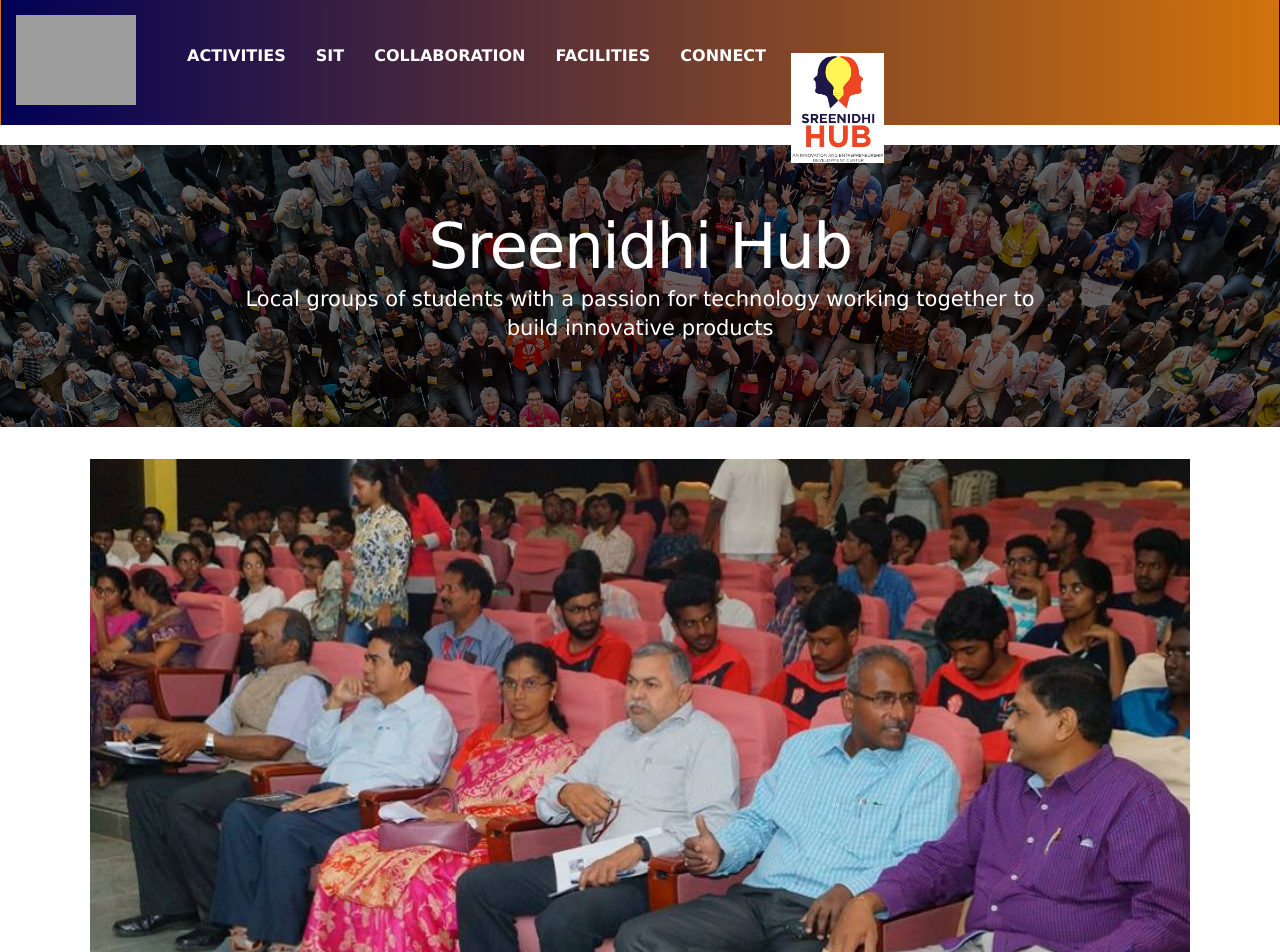
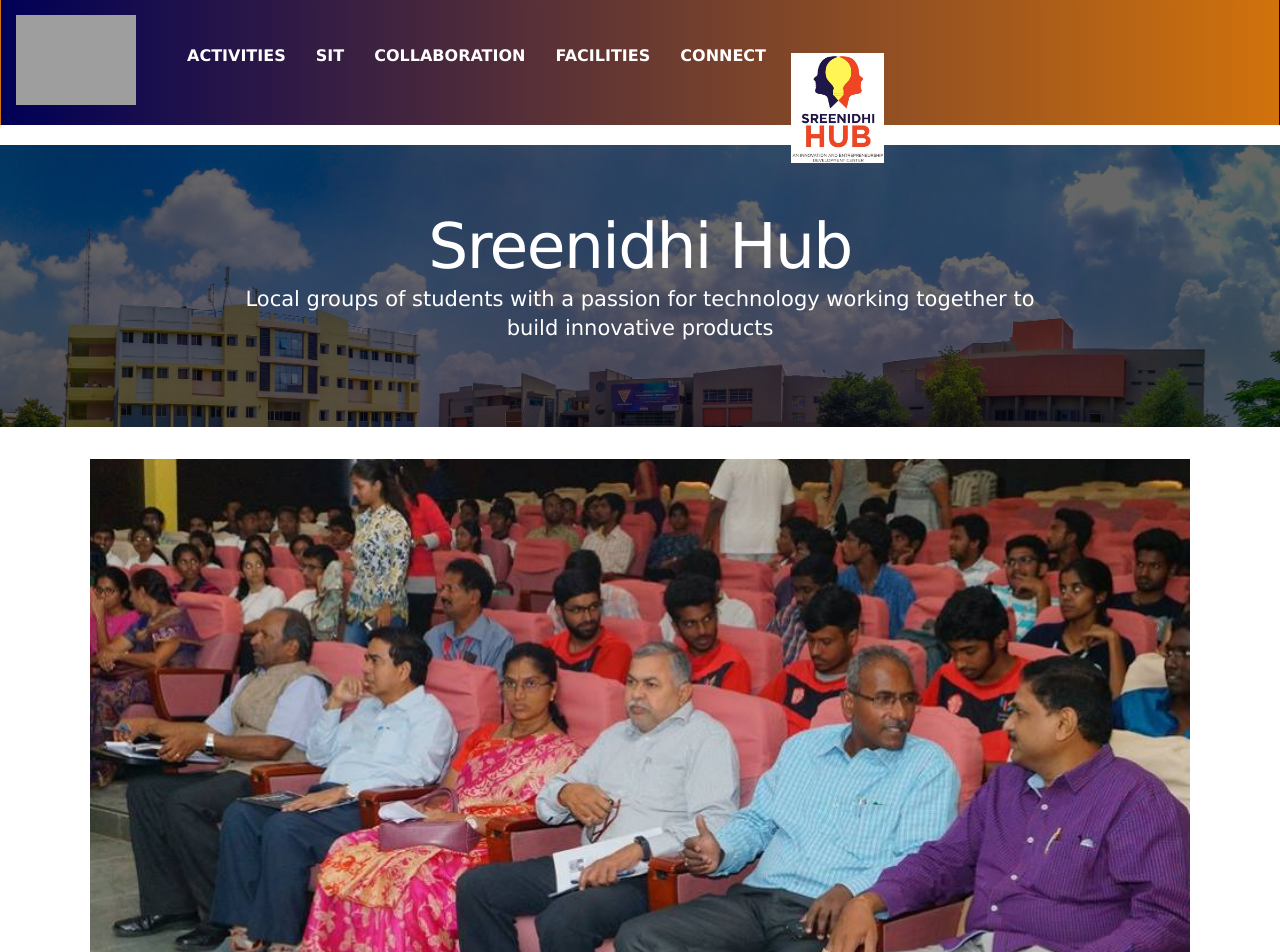
Before and after one commit to SNISTInnovationHub/snistinnovationhub.github.io, a Jekyll site: the page built from index.html, in a window 1280 px wide. Shown: the top 952 px of the page. Built offline with Jekyll 4.4.1, drawn with Linux system fonts in a browser that asks for light colours; nearby versions of some CDN libraries; some web fonts are replaced; library files that are not in the unit come from our copies.

Commit message:
Update app.css

```diff
--- a/static/css/app.css
+++ b/static/css/app.css
@@ -247,7 +247,7 @@
 }
 
 .jumbotron {
-    background: linear-gradient( rgba(0, 0, 0, 0.6), rgba(0, 0, 0, 0.6) ), url('../img/photo_top.jpg');
+    background: linear-gradient( rgba(0, 0, 0, 0.6), rgba(0, 0, 0, 0.6) ), url('../img/cover pic.jpg');
     background-repeat: no-repeat;
     background-size: cover;
     text-align: center;
```
